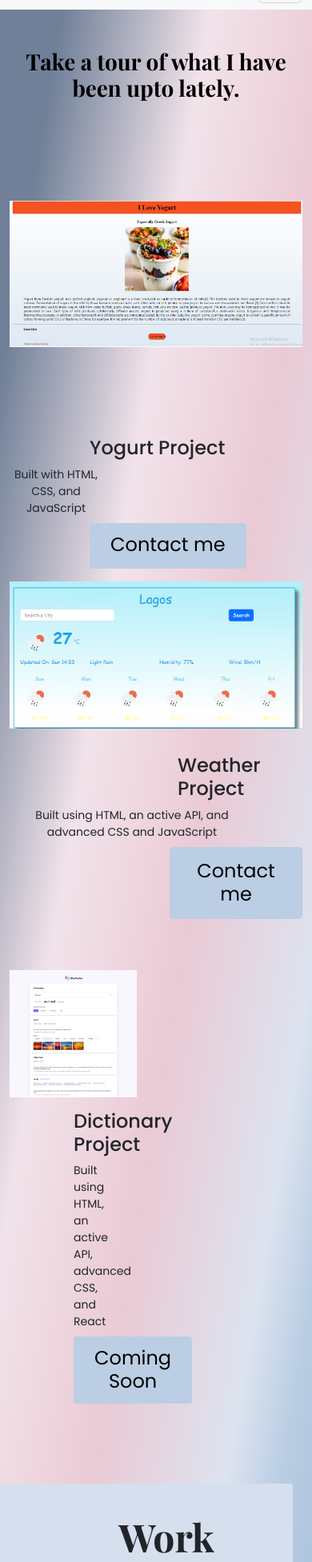
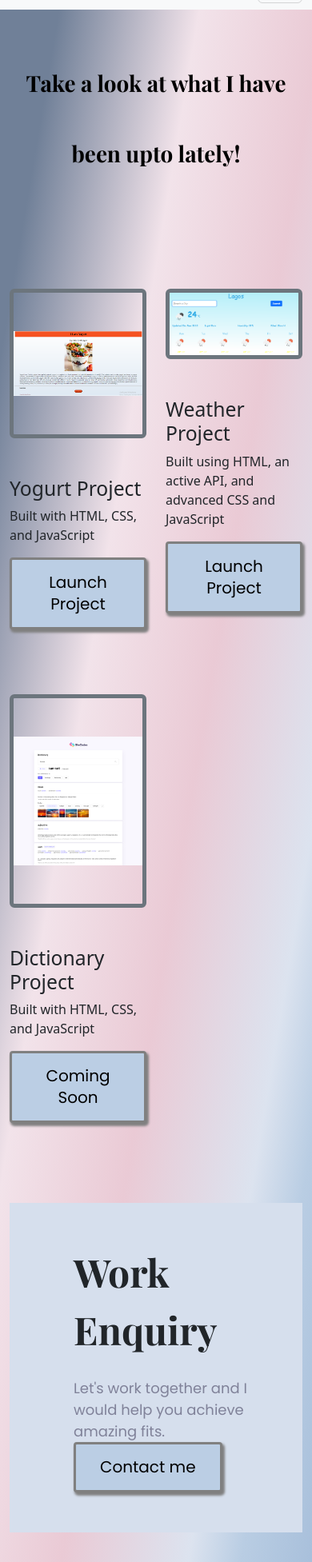
Before and after one commit to Adeolade1st/Responsive-Homepage-Project, a plain HTML site: page project.html in a window 390 px wide. Shown: the part 44-1997 px from the top of the page at 80% size. Drawn offline with nearby package versions, Linux system fonts and the light colour scheme; a web font is replaced by a local one.

Commit message:
All Responsive Updates Integrated

```diff
--- a/project.html
+++ b/project.html
@@ -5,7 +5,7 @@
     <meta name="viewport" content="width=device-width, initial-scale=1.0" />
     <meta
       name="description"
-      content="About Us page for my project portfolio-Adeola Ilavbare"
+      content="Homepage for my personal portfolio-Adeola Ilavbare"
     />
     <link
       href="https://cdn.jsdelivr.net/npm/bootstrap@5.3.1/dist/css/bootstrap.min.css"
@@ -28,8 +28,8 @@
       src="https://kit.fontawesome.com/3c22cb9314.js"
       crossorigin="anonymous"
     ></script>
-    <link rel="stylesheet" href="/src/project.css" />
-    <title>💼Projects</title>
+    <link rel="stylesheet" href="/src/index.css" />
+    <title>Project Page-Adeola Ilavbare</title>
   </head>
   <body>
     <nav class="navbar navbar-expand-lg bg-body-tertiary">
@@ -56,61 +56,72 @@
         </div>
       </div>
     </nav>
-    <h1 class="mt-5 fs-1" id="important">Take a tour of what I have been upto lately.</h1>
+    <h1 class="mt-5 fs-1" id="important">
+      Take a look at what I have been upto lately!
+    </h1>
     <div class="container">
       <div class="row">
-        <div class="col-sm">
-          <p>
+        <div class="col-6">
           <img
             src="/src/myYogurtProject.PNG"
             alt="Yogurt"
             width="400px"
-            class="img-fluid mb-5 pt-4 pb-5"
+            class="img-fluid mb-5 pt-5 pb-5 border border-secondary border border-5 rounded"
+          />
+          <h5 class="project-yogurt mb-2 fs-2">Yogurt Project</h5>
+          <div class="developer mb-3">Built with HTML, CSS, and JavaScript</div>
 
-          />
-          <h5 class="project-yogurt mb-2">Yogurt Project</h5>
-          <div class="developer-yogurt text-center mb-2">Built with HTML, CSS, and JavaScript</div>
-
-          <div class="btn btn-branding-yogurt"> <a href="https://adeola-ilavbare-portfolio.onrender.com/" class="contact-link">Contact me</a></div>
-          </p>
-
+          <div class="btn btn-branding mb-3">
+            <a
+              href="https://adeola-ilavbare-portfolio.onrender.com/"
+              class="contactlink fs-5"
+              >Launch Project</a
+            >
           </div>
-
-        <div class="col-sm">
-          <p>
+        </div>
+        <div class="col-6">
           <img
-            src="/src/weath.PNG"
+            src="/src/weatherMy.PNG"
             alt="Yogurt"
             width="600px"
-            class="img-fluid mb-3"
+            class="img-fluid mb-3 mb-5 border border-secondary border border-5 rounded"
           />
-          <h5 class="project-weather">Weather Project</h5>
-           <div class="developer-weather text-center  mb-2">Built using HTML, an active API, and advanced CSS and JavaScript</div>
-           <div class="btn btn-branding-weather" > <a href="https://adeola-ilavbare-vanilaweatherapp.onrender.com/" class="contact-link">Contact me</a></div>
-          </p>
-
+          <h5 class="project-weather fs-2">Weather Project</h5>
+          <div class="developer-weather mb-3">
+            Built using HTML, an active API, and advanced CSS and JavaScript
+          </div>
+          <div class="btn btn-branding mb-3">
+            <a
+              href="https://adeola-ilavbare-vanilaweatherapp.onrender.com/"
+              class="contactlink fs-5"
+              >Launch Project</a
+            >
+          </div>
+        </div>
       </div>
 
       <div class="row">
-
-            <div class="col-6 text-center">
+        <div class="col-6">
           <img
             src="/src/dictionary.png"
-                alt="Yogurt"
+            alt="dictionary-app"
             width="400px"
-                class="img-fluid mt-5 mb-5-dic "
+            class="img-fluid mb-5 pt-5 pb-5 border border-secondary border border-5 rounded"
+          />
+          <h5 class="project-yogurt mb-2 fs-2">Dictionary Project</h5>
+          <div class="developer-yogurt">
+            Built with HTML, CSS, and JavaScript
+          </div>
 
-
-              />
-              <div class="col-6">
-
-              <h5 class="project mt-3" > Dictionary Project</h5>
-            <div class="developer text-center  mb-2">Built using HTML, an active API, advanced CSS, and React</div>
-            <div class="btn btn-branding"> <a href="#important" class="contact-link">Coming Soon</a></div>
+          <div class="btn btn-branding mt-3">
+            <a href="#important" class="contactlink fs-5">Coming Soon</a>
+          </div>
+        </div>
+        <div class="col-6"></div>
       </div>
     </div>
 
-
+    <div class="container">
       <div class="container-work">
         <div class="row">
           <div class="col-sm-6">
@@ -121,17 +132,24 @@
             </div>
           </div>
           <div class="col-sm-6">
-              <div class="btn btn-branding"> <a href="https://adeola-ilavbare-myportfolio.onrender.com/contact.html" class="contact-link">Contact me</a></div>
+            <div class="btn btn-branding">
+              <a
+                href="https://adeola-ilavbare-myportfolio.onrender.com/contact.html"
+                class="contactlink fs-5"
+                >Contact me</a
+              >
+            </div>
           </div>
         </div>
       </div>
 
-
       <br />
 
-        <a href="mailto:raisingsrs@gmail.com">raisingsrs@gmail.com</a>
-
-
+      <a
+        href="mailto:raisingsrs@gmail.com"
+        class="d-flex justify-content-center"
+        >raisingsrs@gmail.com</a
+      >
 
       <div class="container">
         <div class="row">
@@ -153,9 +171,13 @@
             </div>
           </div>
         </div>
+        <br />
+
+        <p class="d-flex justify-content-center fs-4">
+          This project was coded by Adeola Ilavbare and it is
+          <a href="https://github.com/Adeolade1st"> open sourced</a>
+        </p>
       </div>
     </div>
-    </div>
-
   </body>
 </html>
--- a/src/about.css
+++ b/src/about.css
@@ -25,10 +25,6 @@
         --background-color: #F9F7FE;
 }
 
-.hero {
-        text-align: center;
-        background-color: var(--background-color);
-}
 
 
 .btn-branding {
@@ -38,35 +34,22 @@
         font-size: 18px;
         line-height: 27px;
         padding: 15px 30px;
+        border: solid 3px grey;
+                border-radius: 4px;
+                box-shadow: 2px 3px 3px 1px gray;
 
 }
 
 .btn-branding:hover {
         background-color: #BBCEE4;
+                border-color: #BBCEE4;
+                color: blue;
 
 }
 
-.hello {
-        color: #272142;
-        text-align: center;
-        font-family: var(--primary-Font-Style);
-        font-size: 2.25rem;
-        font-style: normal;
-        font-weight: 700;
-        line-height: normal;
-        padding-top: 150px;
-}
 
 
-.feature {
-        text-align: center;
-        line-height: 27px;
-        font-weight: 400px;
-        size: 18px;
-        color: black;
-        font-family: var(--primary-Font-Style);
 
-}
 
 .fs {
         font-family: var(--secondary-Font-Style);
@@ -105,6 +88,9 @@
         width: 200px;
         height: 60px;
         margin-top: -50px;
+        border: solid 3px grey;
+                border-radius: 4px;
+                box-shadow: 2px 3px 3px 1px gray;
 
 
 }
@@ -112,7 +98,7 @@
 .btn-branding-outline:hover {
         background-color: #BBCEE4;
         border-color: #BBCEE4;
-        color: black;
+        color: blue;
 }
 
 .col {
@@ -236,19 +222,6 @@ a:hover {
 
 
 
-
-
-
-
-h4 {
-        text-align: center;
-        font-family: var(--primary-Font-Style);
-        size: 10px;
-        color: #272142;
-        margin-top: 40px;
-}
-
-
 h1 {
         font-family: var(--secondary-Font-Style);
         font-size: 56px;
@@ -262,14 +235,3 @@ h1 {
 body{
        background: linear-gradient(99.6deg, rgb(112, 128, 152) 10.6%, rgb(242, 227, 234) 32.9%, rgb(234, 202, 213) 52.7%, rgb(220, 227, 239) 72.8%, rgb(185, 205, 227) 81.1%, rgb(154, 180, 212) 102.4%);
 }
-
-h3 {
-
-        font-family: var(--secondary-Font-Style);
-        font-size: 24px;
-        font-weight: 400;
-        line-height: 36px;
-        letter-spacing: 0em;
-        text-align: center;
-        color: black;
-}
--- a/src/contact.css
+++ b/src/contact.css
@@ -1,22 +1,3 @@
-@media (max-width: 900px) {
-    .heading {
-        font-size: 40px;
-        text-align: center;
-        color: #6C63FF;
-
-    }
-}
-
-@media (max-width: 900px) {
-    .work-enquiry {
-        font-size: 30px;
-        text-align: center;
-        font-family: var(--secondary-Font-Style);
-
-
-    }
-}
-
 
 :root {
     --primary-Font-Style: 'Poppins', sans-serif;
@@ -32,6 +13,9 @@
     font-size: 18px;
     line-height: 27px;
     padding: 15px 30px;
+    border: solid 3px grey;
+        border-radius: 4px;
+        box-shadow: 2px 3px 3px 1px gray;
 
 }
 
@@ -41,11 +25,7 @@
 }
 
 
-.project {
-    text-align: center;
-    font-size: 24px;
-    font-family: var(--primary-Font-Style);
-}
+
 
 
 .col {
@@ -115,10 +95,6 @@
     font-family: var(--secondary-Font-Style);
 
 }
-.phoneNo{
-color: black;
-font-family: var(--primary-Font-Style);
-}
 
 
 .work-together {
@@ -141,6 +117,7 @@ font-family: var(--primary-Font-Style);
     text-decoration: none;
     color: black;
     font-family: var(--primary-Font-Style);
+    font-size: 18px;
 }
 
 .contactlink:hover{
--- a/src/index.css
+++ b/src/index.css
@@ -1,26 +1,9 @@
-@media (max-width: 900px) {
-    .h1 {
-        font-size: 50px;
-        text-align: center;
-
-        line-height: 50px;
-
+@media screen and (max-width: 767px) {
+    h1 {
+        font-size: 20px;
     }
 
-    .hello{
-        font-size: 30px;
-        font-weight: 400;
-    }
-}
 
-@media (max-width: 900px) {
-    .mt-1{
-        font-size: 12px;
-        text-align: center;
-        color: red;
-
-
-    }
 }
 
 
--- a/src/project.css
+++ b/src/project.css
@@ -1,21 +1,10 @@
-@media (max-width: 900px) {
-    .heading {
-        font-size: 50px;
-        text-align: center;
-        color: #6C63FF;
-
+@media (max-width: 1400) {
+  .project-yogurt {
+     color: red;
   }
-}
-@media (max-width: 900px) {
-    .work-enquiry {
-        font-size: 30px;
-        text-align: center;
-        font-family: var(--secondary-Font-Style);
 
 
 }
-}
-
 
 :root {
     --primary-Font-Style: 'Poppins', sans-serif;
@@ -28,99 +17,26 @@
     background-color: #BBCEE4;
         border-radius: 4px;
         color: black;
-    font-size: 18px;
-    line-height: 27px;
-    padding: 12px 25px;
-    margin-left: 80px;
+        line-height: 1.5;
+        padding: 15px 30px;
+        font-family: var(--primary-Font-Style);
+        border: solid 3px grey;
+        border-radius: 4px;
+        box-shadow: 2px 3px 3px 1px gray;
+
+
 
 
 }
 
-.mb-5-dic{
-    margin-right:200px;
-}
-
-
-
-.btn-branding-yogurt {
-        background-color: #BBCEE4;
-        border-radius: 4px;
-        color: black;
-        font-size: 12px;
-        line-height: 27px;
-        padding: 12px 25px;
-        margin-left: 100px;
-
-    }
-
-
-
-    .project{
-        font-size: 24px;
-            font-family: var(--primary-Font-Style);
-            margin-left: 80px;
-            font-weight: 700px;
-    }
-
-    .developer{
-        font-size: 14px;
-            font-family: var(--primary-Font-Style);
-            margin-left: 80px;
-            font-weight: 400px;
-    }
-
-    .project-yogurt{
-
-            font-size: 24px;
-            font-family: var(--primary-Font-Style);
-            margin-left: 100px;
-            font-weight: 700px;
-
-    }
-    .developer-yogurt{
-            font-size: 14px;
-            font-family: var(--primary-Font-Style);
-           margin-right: 250px;
-            font-weight: 400px;
-    }
-
-    .btn-branding-weather{
-            background-color: #BBCEE4;
-            border-radius: 4px;
-            color: black;
-            font-size: 18px;
-            line-height: 27px;
-            padding: 15px 30px;
-            margin-left: 200px;
-
-        }
-
-                .project-weather {
-
-                    font-size: 24px;
-                    font-family: var(--primary-Font-Style);
-                    margin-left: 210px;
-                    font-weight: 700px;
-
-                }
-
-                .developer-weather {
-                    font-size: 14px;
-                    font-family: var(--primary-Font-Style);
-                    margin-right: 60px;
-                    font-weight: 400px;
-                }
-
-
-
-
-.contact-link{
+  .contactlink {
       text-decoration: none;
       color: black;
       font-family: var(--primary-Font-Style);
+      font-size: 18px;
   }
 
-.contact-link:hover{
+  .contactlink:hover {
       color: #6C63FF;
   }
 
```
Also changed, not shown: about.html (+9 -3 lines), contact.html (+8 -0 lines), index.html (+12 -5 lines), links.html (added, +109 -0 lines), src/index.js (deleted, +0 -10 lines), 1 other file. Lines whose indentation alone changed are shown as unchanged.
